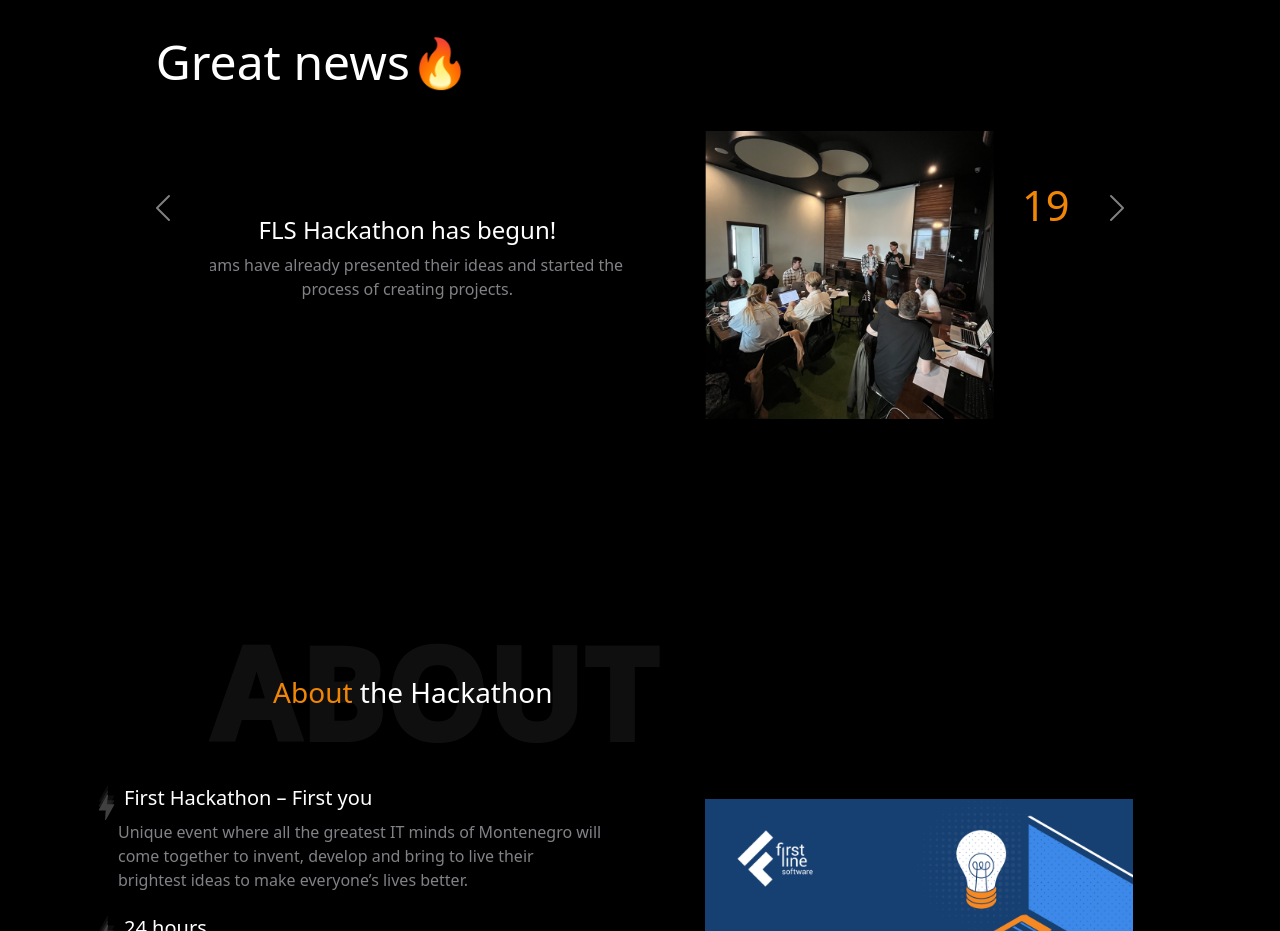
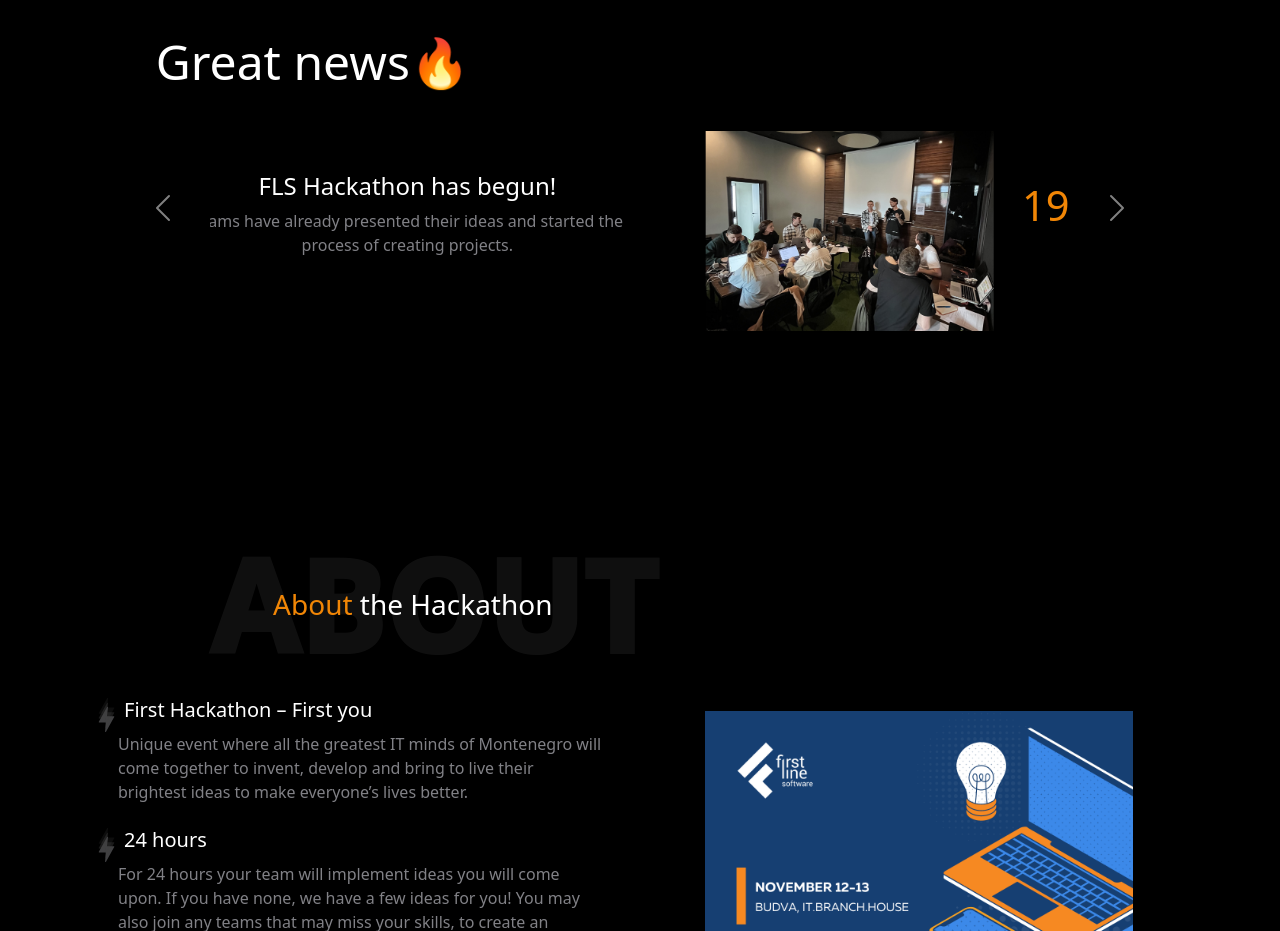
Before and after one commit to gabdulbaroff/test-hackathon-landing.github.io, a plain HTML site: page index.html in a window 1280 px wide. Shown: the part 1620-2551 px from the top of the page. Drawn offline with nearby package versions, Linux system fonts and the light colour scheme; some packages are replaced by stand-ins of ours; a script that the page names is missing.

Commit message:
Fix photo

```diff
--- a/index.html
+++ b/index.html
@@ -1114,9 +1114,8 @@
                         </div></div>
                       <div class="col-md-5" style="margin-top: 40px;">
                           <a href="./assets/img/IMG_5613.jpg" data-toggle="lightbox">
-                            <img src="./assets/img/IMG_5613.jpg" class="img-fluid">
+                            <img src="./assets/img/IMG_5613.jpg" style="height: 200px; object-fit: cover;" class="img-fluid">
                           </a>
-<!--                          <img id="myImg" src="./assets/images/dashboard/hack-1.webp" data-toggle="lightbox" style="width: 100%; border-radius: 0px; cursor: auto;"/>-->
                       </div>
                     </div>
                   </div>
```
